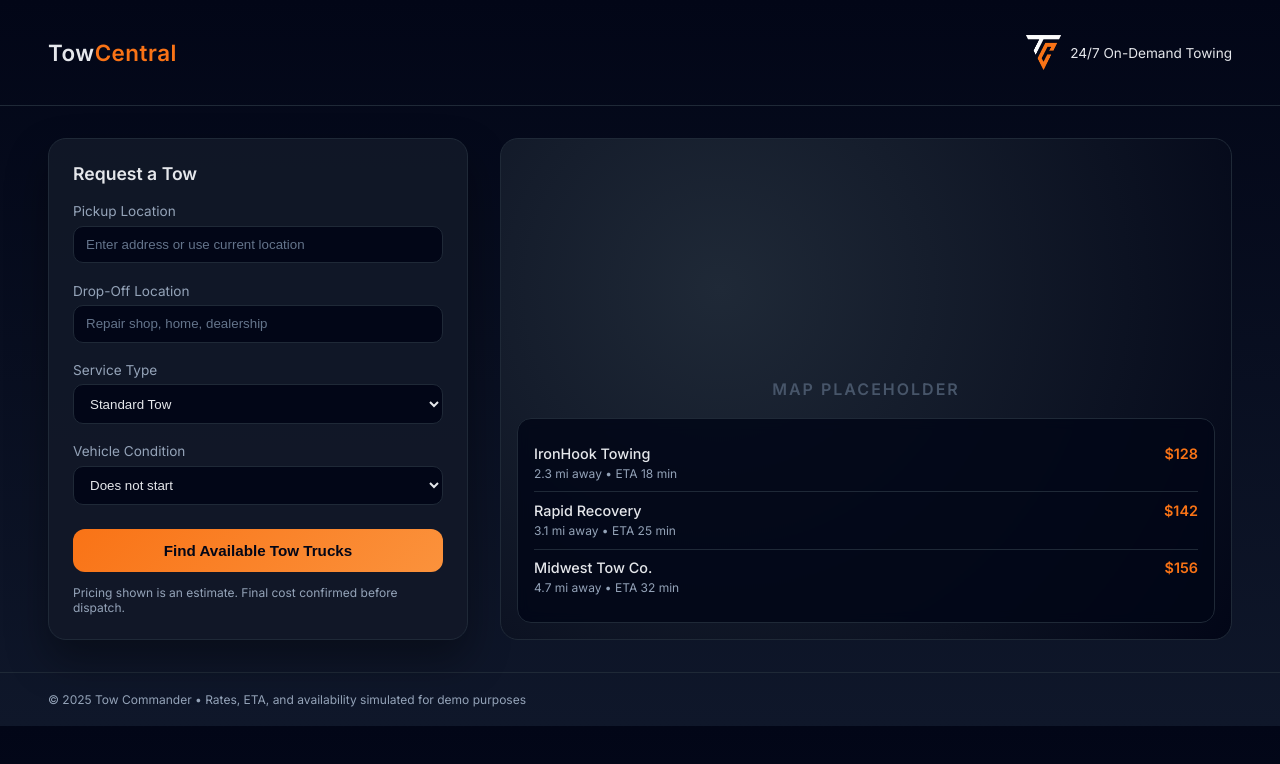
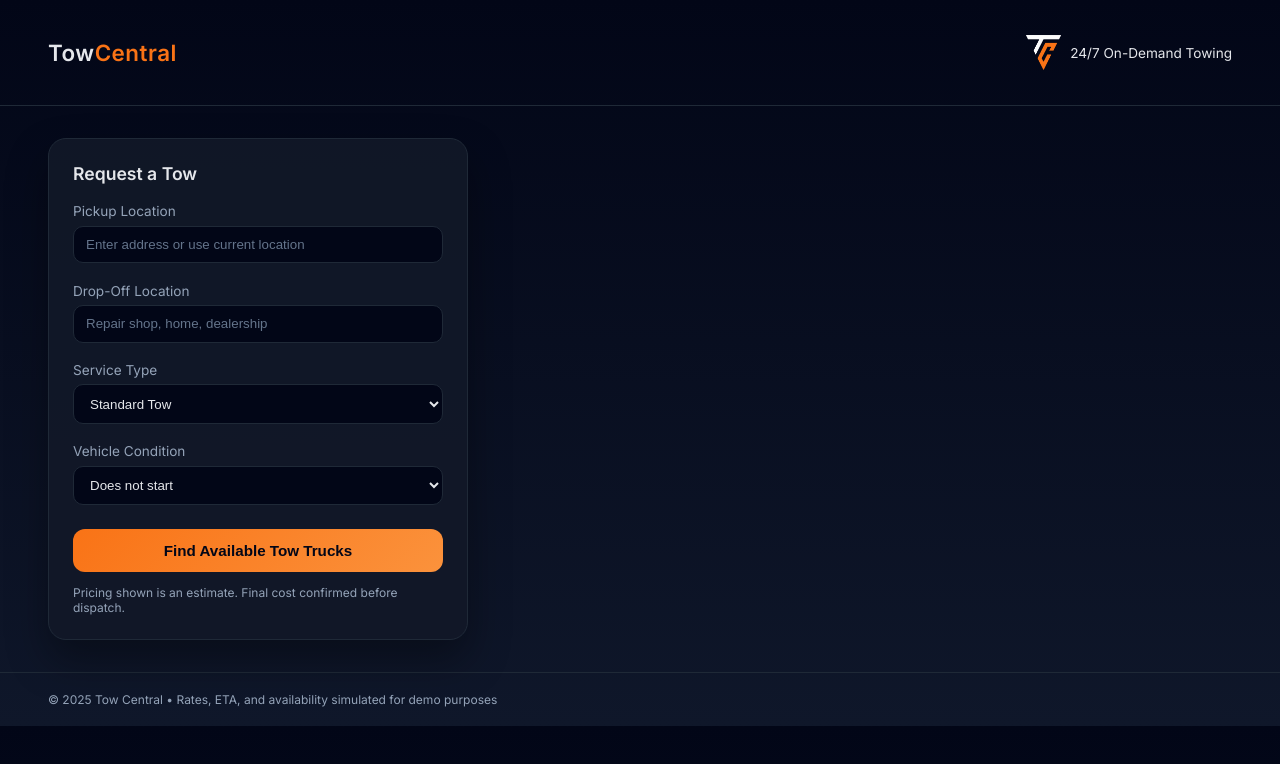
Before and after one commit to towcapitalist-debug/towing-app, a Next.js app: page / in a window 1280 px wide. Shown: the top 764 px of the page. Built offline with nearby package versions, Linux system fonts and the light colour scheme.

Commit message:
Updated results page

```diff
--- a/app/page.tsx
+++ b/app/page.tsx
@@ -1,5 +1,8 @@
+'use client'
+import { useRouter } from 'next/navigation'
 import Image from 'next/image'
 export default function Page() {
+  const router = useRouter()
   return (
     <>
       <header>
@@ -55,43 +58,17 @@ export default function Page() {
             <option>Stuck / Off-road</option>
           </select>
 
-          <button>Find Available Tow Trucks</button>
+          <button onClick={() => router.push('/results')}>
+            Find Available Tow Trucks
+          </button>
           <div className="note">
             Pricing shown is an estimate. Final cost confirmed before dispatch.
-          </div>
-        </div>
-
-        <div className="map">
-          <div className="tower-list">
-            <div className="tower">
-              <div>
-                <h4>IronHook Towing</h4>
-                <small>2.3 mi away • ETA 18 min</small>
-              </div>
-              <div className="price">$128</div>
-            </div>
-
-            <div className="tower">
-              <div>
-                <h4>Rapid Recovery</h4>
-                <small>3.1 mi away • ETA 25 min</small>
-              </div>
-              <div className="price">$142</div>
-            </div>
-
-            <div className="tower">
-              <div>
-                <h4>Midwest Tow Co.</h4>
-                <small>4.7 mi away • ETA 32 min</small>
-              </div>
-              <div className="price">$156</div>
-            </div>
           </div>
         </div>
       </main>
 
       <footer>
-        © 2025 Tow Commander • Rates, ETA, and availability simulated for demo purposes
+        © 2025 Tow Central • Rates, ETA, and availability simulated for demo purposes
       </footer>
     </>
   )
```
